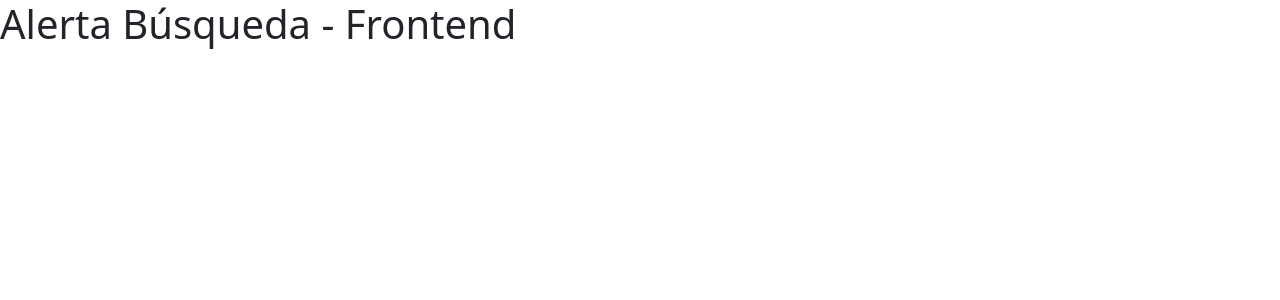
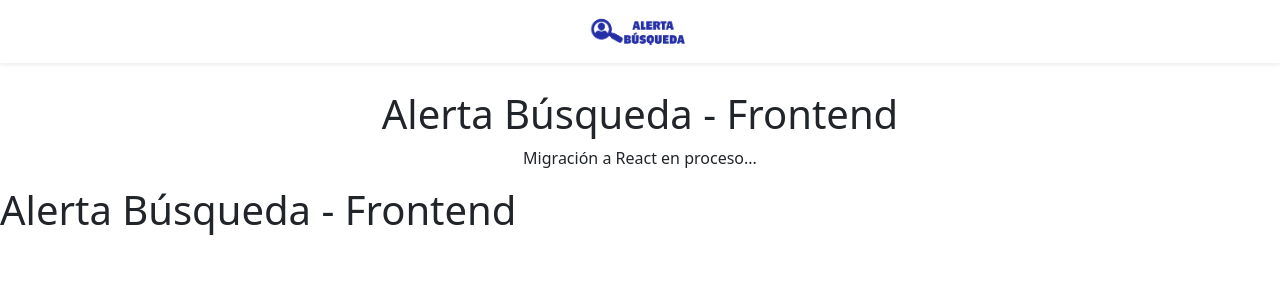
Before and after one commit to gonzalomiranda456/alerta-busqueda-frontend, a React (Vite) app: page / in a window 1280 px wide. Shown: the top 300 px of the page. Built offline with nearby package versions, Linux system fonts and the light colour scheme.

Commit message:
feat: integra componente Navbar en App.jsx

```diff
--- a/index.html
+++ b/index.html
@@ -5,6 +5,7 @@
     <link rel="icon" type="image/svg+xml" href="/favicon.svg" />
     <meta name="viewport" content="width=device-width, initial-scale=1.0" />
     <title>alerta-busqueda-frontend</title>
+    <link rel="stylesheet" href="[https://cdn.jsdelivr.net/npm/bootstrap-icons@1.11.3/font/bootstrap-icons.min.css](https://cdn.jsdelivr.net/npm/bootstrap-icons@1.11.3/font/bootstrap-icons.min.css)">
   </head>
   <body>
     <div id="root"></div>
--- a/src/App.jsx
+++ b/src/App.jsx
@@ -3,10 +3,18 @@ import heroImg from './assets/hero.png'
 import reactLogo from './assets/react.svg'
 import viteLogo from './assets/vite.svg'
 import './App.css'
+import MenuNavegacion from './components/Navbar';
 
 function App() {
   return (
     <>
+      <MenuNavegacion />
+      <main style={{ marginTop: '90px' }}>
+        <div className="container text-center mt-5">
+          <h1>Alerta Búsqueda - Frontend</h1>
+          <p>Migración a React en proceso...</p>
+        </div>
+      </main>
       <h1>Alerta Búsqueda - Frontend</h1>
     </>
   )
--- a/src/components/Navbar.jsx
+++ b/src/components/Navbar.jsx
@@ -0,0 +1,63 @@
+import { useState } from 'react';
+import { Navbar, Container, Nav, Offcanvas } from 'react-bootstrap';
+
+const MenuNavegacion = () => {
+    // Estado de React para controlar si el menú lateral está abierto o cerrado
+    const [mostrarMenu, setMostrarMenu] = useState(false);
+
+    const cerrarMenu = () => setMostrarMenu(false);
+    const abrirMenu = () => setMostrarMenu(true);
+
+    return (
+        <>
+            {/* BARRA DE NAVEGACIÓN SUPERIOR */}
+            <Navbar bg="white" fixed="top" className="shadow-sm px-3 py-1">
+                <Container fluid>
+                    {/* Botón hamburguesa personalizado */}
+                    <button
+                        className="navbar-toggler border-0 text-primary"
+                        type="button"
+                        onClick={abrirMenu}
+                    >
+                        <span className="fs-3">☰ <span className="fs-6 fw-bold ms-1">Menú</span></span>
+                    </button>
+
+                    {/* Logo (Nota: en React la ruta de la carpeta public arranca con / ) */}
+                    <Navbar.Brand href="/" className="mx-auto py-0">
+                        <img
+                            src="/img/logo-encabezado2 (2).png"
+                            alt="Logo de Alerta Búsqueda"
+                            style={{ height: '55px', width: 'auto', objectFit: 'contain' }}
+                        />
+                    </Navbar.Brand>
+                </Container>
+            </Navbar>
+
+            {/* MENÚ LATERAL (Offcanvas) */}
+            <Offcanvas show={mostrarMenu} onHide={cerrarMenu} placement="start">
+                <Offcanvas.Header closeButton className="border-bottom">
+                    <Offcanvas.Title className="text-primary fw-bold">Alerta Búsqueda</Offcanvas.Title>
+                </Offcanvas.Header>
+                <Offcanvas.Body>
+                    <Nav className="flex-column fs-5 gap-3 mt-2">
+                        {/* Por ahora usamos href normal, luego los cambiaremos por React Router */}
+                        <Nav.Link href="/" className="text-dark">
+                            <i className="bi bi-house-door text-primary me-2"></i> Inicio
+                        </Nav.Link>
+                        <Nav.Link href="/busqueda" className="text-dark">
+                            <i className="bi bi-search text-primary me-2"></i> Búsqueda
+                        </Nav.Link>
+                        <Nav.Link href="/registro" className="text-dark">
+                            <i className="bi bi-file-earmark-text text-primary me-2"></i> Registrar búsqueda
+                        </Nav.Link>
+                        <Nav.Link href="/recibir" className="text-dark">
+                            <i className="bi bi-bell text-primary me-2"></i> Recibir Alertas
+                        </Nav.Link>
+                    </Nav>
+                </Offcanvas.Body>
+            </Offcanvas>
+        </>
+    );
+};
+
+export default MenuNavegacion;
```
